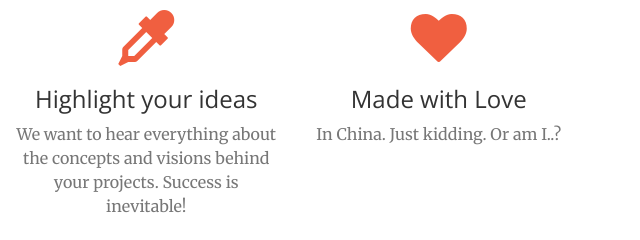
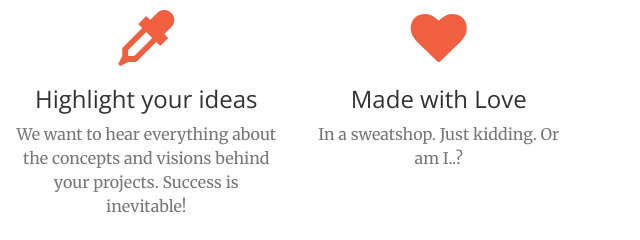
Before and after one commit to artisleilands/test, a website: page index.html in a window 1280 px wide. Shown: the part 1380-1620 px from the top of the page, 640-1280 px from the left. Drawn offline with nearby package versions, Linux system fonts and the light colour scheme.

Commit message:
Update index.html

```diff
--- a/index.html
+++ b/index.html
@@ -128,7 +128,7 @@
                     <div class="service-box">
                         <i class="fa fa-4x fa-heart text-primary sr-icons"></i>
                         <h3>Made with Love</h3>
-                        <p class="text-muted">In China. Just kidding. Or am I..?</p>
+                        <p class="text-muted">In a sweatshop. Just kidding. Or am I..?</p>
                     </div>
                 </div>
             </div>
```
